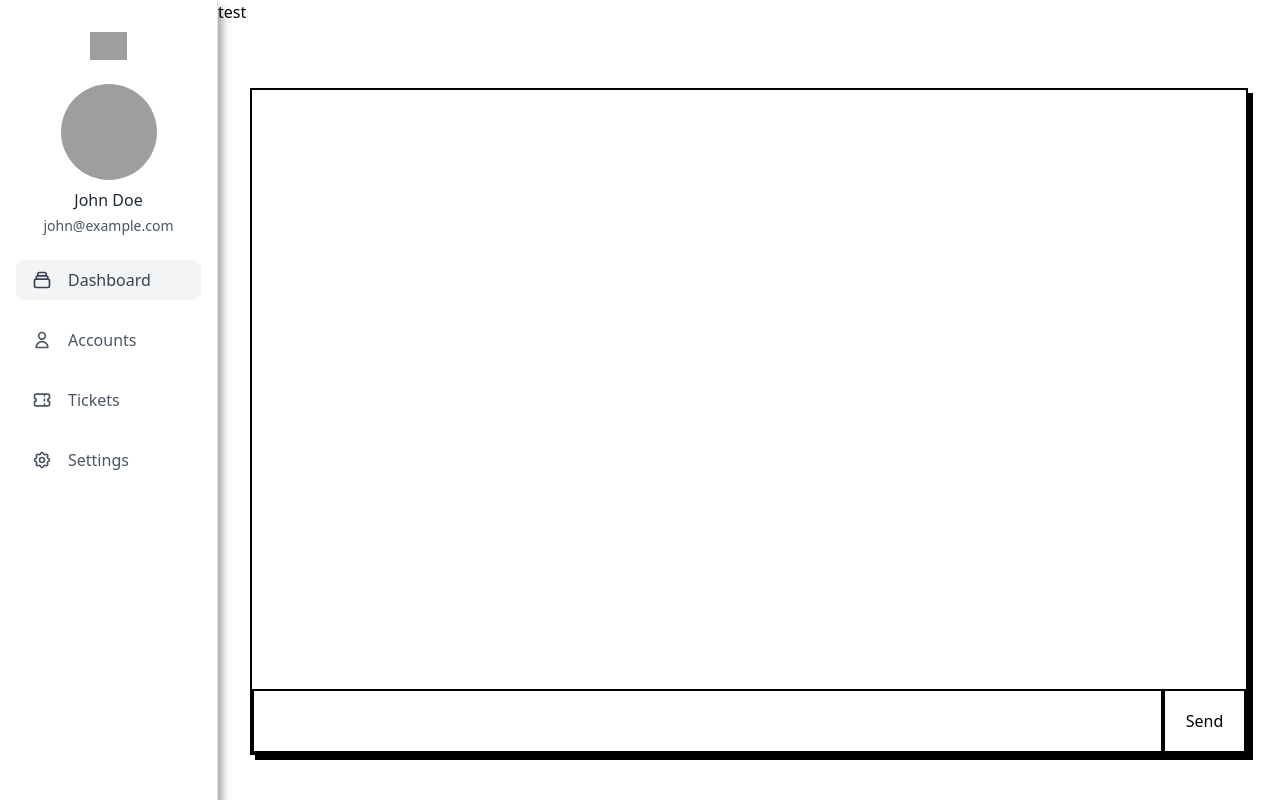
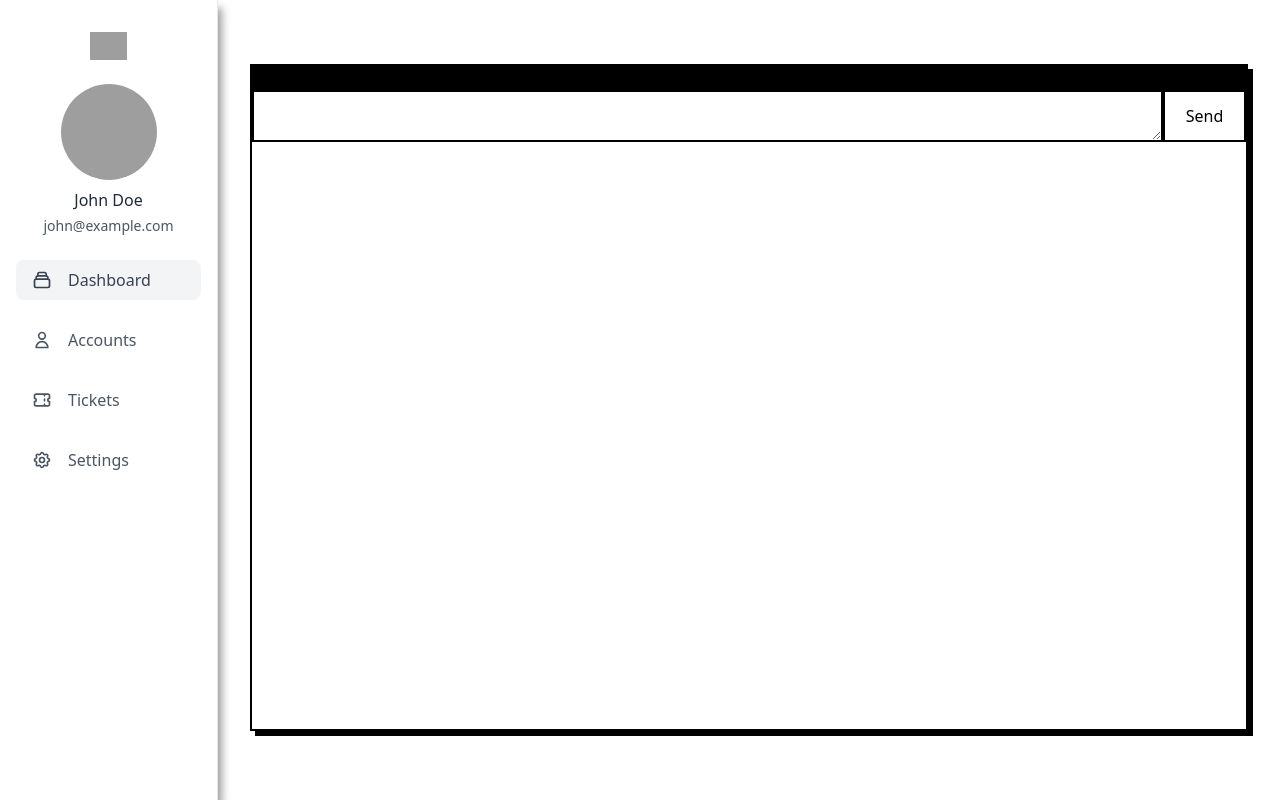
Before and after one commit to Ghassen-Hizem/Medical_Assistant, a Next.js app in the folder medical_assistant/: page / in a window 1280 px wide. Built offline with nearby package versions, Linux system fonts and the light colour scheme; grey boxes are pictures that could not be loaded.

Commit message:
chat bubble

```diff
--- /dev/null
+++ b/medical_assistant/src/components/ChatBot/ChatBubble.js
@@ -0,0 +1,14 @@
+export default function ChatBubble() {
+
+    return(
+
+        <>
+            <div className="bg-black">
+                    test
+                </div>
+
+        </>
+    )
+
+
+}
--- a/medical_assistant/src/components/ChatSection.js
+++ b/medical_assistant/src/components/ChatSection.js
@@ -1,15 +1,20 @@
+import ChatBubble from "./ChatBot/ChatBubble";
+
 export default function ChatSection() {
     return(
         <>
 
         <div className="ml-8 mt-16 mr-8 h-5/6 border-2 shadow-[5px_5px_0px_0px_rgba(0,0,0)] border-solid border-black">
-          <div className=" h-full flex flex-col justify-end">
+        <div className="flex flex-col justify-end">
+          <ChatBubble></ChatBubble>
+           <form>
+            <div className="flex ">
+            <textarea className="bg-white w-11/12 border-2 border-black border-solid" type="text"/>
+            <button type="submit" className="w-1/12 border-2 border-black ">Send</button>
+            </div>
+           </form>
 
-           <form>
-            <input className=" bg-white w-11/12 h-16 border-2 border-black border-solid" type="text"/>
-            <button type="submit" className="w-1/12 border-2 border-black h-16">Send</button>
-           </form>
-           </div>
+        </div>
         </div>
         </>
     )
--- a/medical_assistant/src/components/NavBarChat.js
+++ b/medical_assistant/src/components/NavBarChat.js
@@ -3,7 +3,7 @@ export default function NavBarChat() {
     return(
         <>
         <div className="">
-        test
+
         </div>
         </>
     )
```
